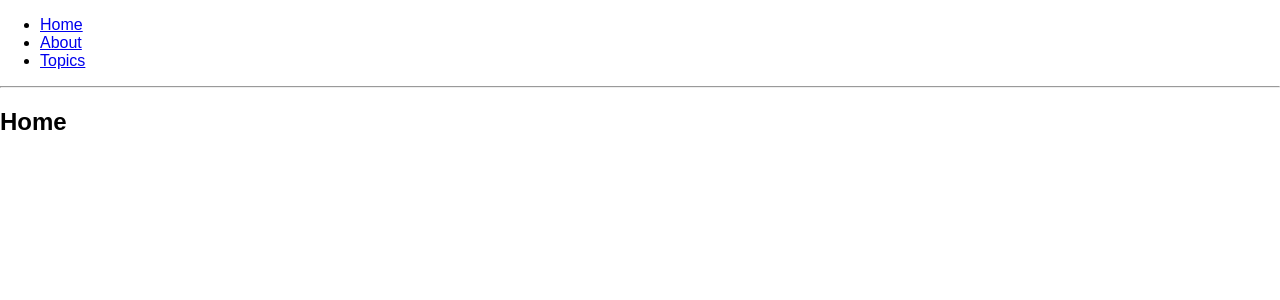
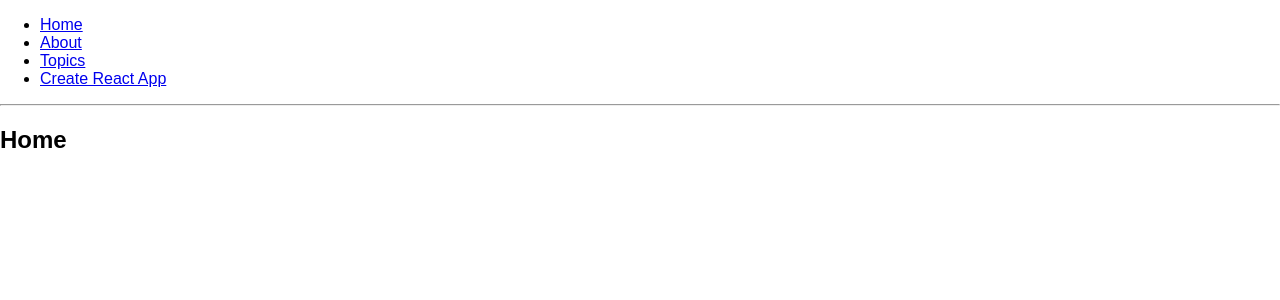
Before and after one commit to sam-at-work/cra-with-api, a React (Create React App) app in the folder client/: page / in a window 1280 px wide. Shown: the top 300 px of the page. Built offline with nearby package versions, Linux system fonts and the light colour scheme.

Commit message:
:sparkles: Add basename={process.env.PUBLIC_URL} to Router

```diff
--- a/client/src/BasicExample.js
+++ b/client/src/BasicExample.js
@@ -1,8 +1,10 @@
 import React from "react";
 import { BrowserRouter as Router, Route, Link } from "react-router-dom";
 
+import App from "./App";
+
 const BasicExample = () => (
-  <Router>
+  <Router basename={process.env.PUBLIC_URL}>
     <div>
       <ul>
         <li>
@@ -14,6 +16,9 @@ const BasicExample = () => (
         <li>
           <Link to="/topics">Topics</Link>
         </li>
+        <li>
+          <Link to="/cra">Create React App</Link>
+        </li>
       </ul>
 
       <hr />
@@ -21,6 +26,7 @@ const BasicExample = () => (
       <Route exact path="/" component={Home} />
       <Route path="/about" component={About} />
       <Route path="/topics" component={Topics} />
+      <Route path="/cra" component={App} />
     </div>
   </Router>
 );
```
